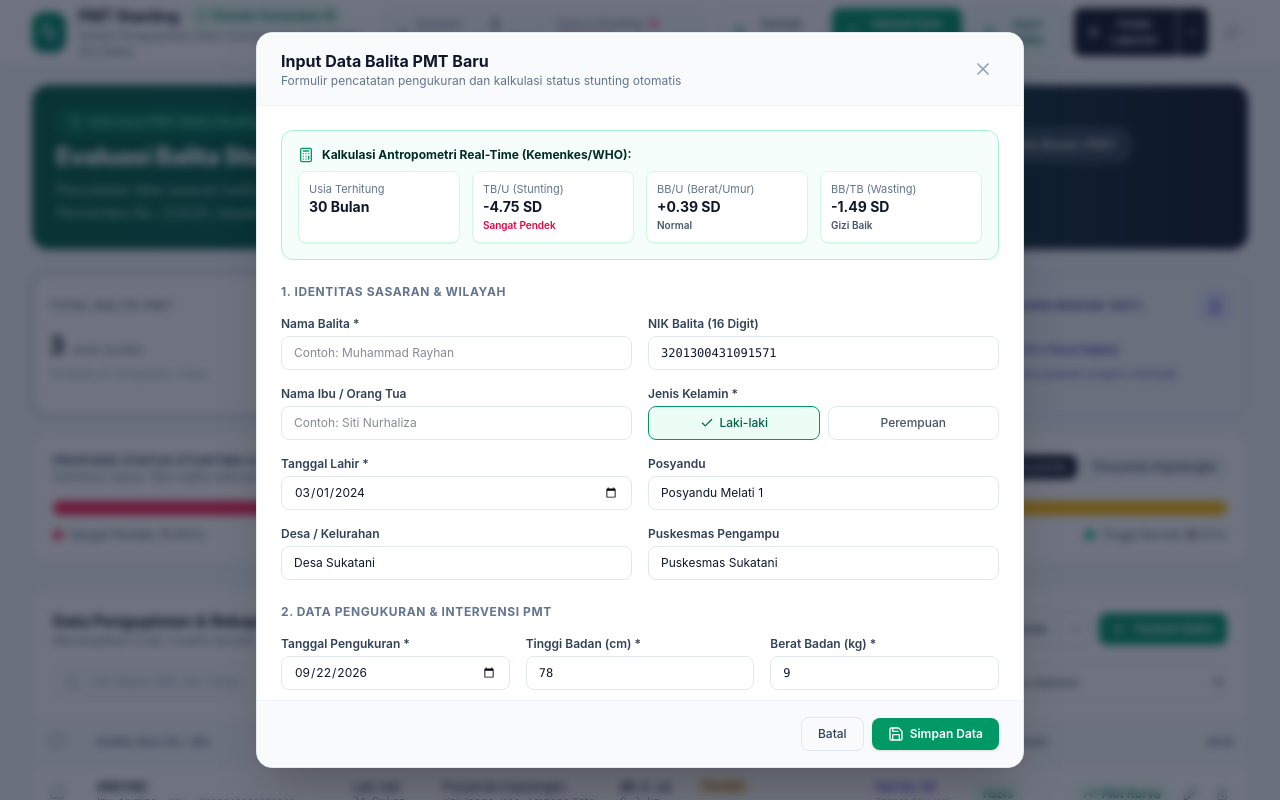
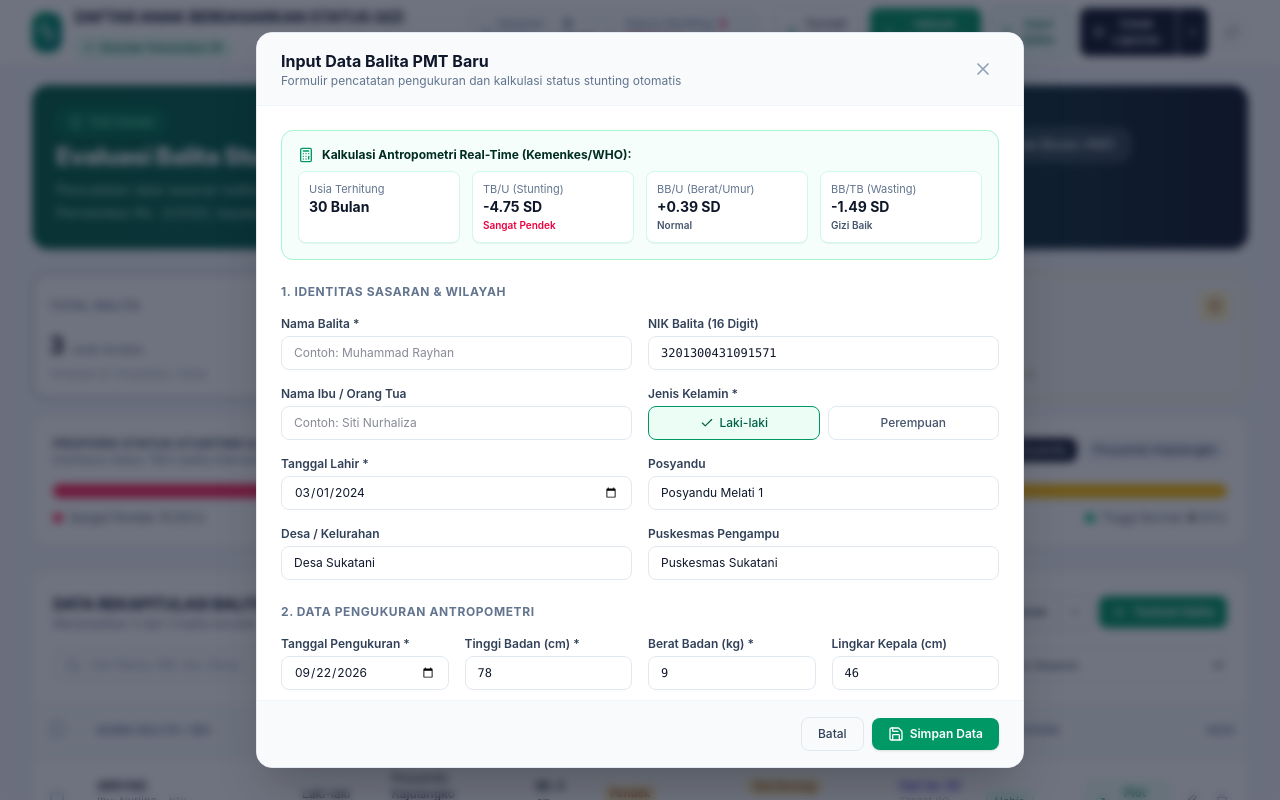
Before and after one commit to taufikrasyid10-dot/Taufik-Rasyid, a React (Vite) app: page / in a window 1280 px wide. Both pictures are taken after a click on the button "Tambah Balita". Shown: the top 800 px of the page. Built offline with nearby package versions, Linux system fonts and the light colour scheme.

Commit message:
refactor: rebrand application and update data entry
- Renamed app to "Daftar Anak Berdasarkan Status Gizi"
- Replaced PMT branding with generic anthropometric focus
- Added head circumference field to manual entry modal
- Cleaned up UI labels and dashboard statistics headers

```diff
--- a/index.html
+++ b/index.html
@@ -3,10 +3,10 @@
   <head>
     <meta charset="UTF-8" />
     <meta name="viewport" content="width=device-width, initial-scale=1.0" />
-    <title>Sistem Penguplotan Data PMT Stunting</title>
-    <meta name="description" content="Aplikasi web penguplotan, pemantauan, dan evaluasi data Pemberian Makanan Tambahan (PMT) Balita Stunting berbasis standar Kemenkes & WHO." />
-    <meta property="og:title" content="Sistem Penguplotan Data PMT Stunting" />
-    <meta property="og:description" content="Aplikasi web penguplotan, pemantauan, dan evaluasi data Pemberian Makanan Tambahan (PMT) Balita Stunting berbasis standar Kemenkes & WHO." />
+    <title>Daftar Anak Berdasarkan Status Gizi</title>
+    <meta name="description" content="Aplikasi pencatatan data antropometri, evaluasi status gizi, dan pemantauan balita stunting." />
+    <meta property="og:title" content="Daftar Anak Berdasarkan Status Gizi" />
+    <meta property="og:description" content="Aplikasi pencatatan data antropometri, evaluasi status gizi, dan pemantauan balita stunting." />
     <meta property="og:type" content="website" />
     <meta name="twitter:card" content="summary_large_image" />
     <link rel="preconnect" href="https://fonts.googleapis.com">
--- a/metadata.json
+++ b/metadata.json
@@ -1,6 +1,6 @@
 {
-  "name": "Sistem Penguplotan Data PMT Stunting",
-  "description": "Aplikasi web penguplotan, pemantauan, dan evaluasi data Pemberian Makanan Tambahan (PMT) Balita Stunting berbasis standar Kemenkes & WHO.",
+  "name": "Daftar Anak Berdasarkan Status Gizi",
+  "description": "Aplikasi pencatatan data antropometri, evaluasi status gizi, dan pemantauan balita stunting.",
   "requestFramePermissions": [],
   "majorCapabilities": ["MAJOR_CAPABILITY_SERVER_SIDE_GEMINI_API"]
 }
--- a/src/App.tsx
+++ b/src/App.tsx
@@ -103,7 +103,7 @@ export default function App() {
               <div className="space-y-1.5 max-w-2xl">
                 <div className="inline-flex items-center gap-1.5 rounded-full bg-emerald-500/20 px-3 py-1 text-xs font-semibold text-emerald-300 backdrop-blur-md border border-emerald-400/30">
                   <ShieldCheck className="h-3.5 w-3.5" />
-                  Intervensi PMT Balita Stunting Kemenkes RI
+                  Yuli Usman
                 </div>
                 <h1 className="text-xl sm:text-2xl font-extrabold tracking-tight">
                   Evaluasi Balita Stunting
--- a/src/components/ManualEntryModal.tsx
+++ b/src/components/ManualEntryModal.tsx
@@ -74,6 +74,7 @@ export default function ManualEntryModal({
       setTanggalLahir('2024-03-01');
       setBeratBadan(9.0);
       setTinggiBadan(78.0);
+      setLingkarKepala(46.0);
       setHariPMT(1);
       setKepatuhan('Habis');
       setCatatanKesehatan('');
@@ -354,10 +355,10 @@ export default function ManualEntryModal({
             {/* Section 2: Hasil Pengukuran & Intervensi PMT */}
             <div className="space-y-4">
               <h3 className="text-xs font-bold uppercase tracking-wider text-slate-500">
-                2. Data Pengukuran & Intervensi PMT
+                2. Data Pengukuran Antropometri
               </h3>
 
-              <div className="grid grid-cols-1 sm:grid-cols-3 gap-4">
+              <div className="grid grid-cols-1 sm:grid-cols-2 lg:grid-cols-4 gap-4">
                 <div>
                   <label className="block text-xs font-semibold text-slate-700 mb-1">
                     Tanggal Pengukuran *
@@ -405,61 +406,17 @@ export default function ManualEntryModal({
 
                 <div>
                   <label className="block text-xs font-semibold text-slate-700 mb-1">
-                    LiLA (Lingkar Lengan, cm)
+                    Lingkar Kepala (cm)
                   </label>
                   <input
                     type="number"
                     step="0.1"
-                    value={lingkarLengan || ''}
-                    onChange={(e) => setLingkarLengan(parseFloat(e.target.value) || undefined)}
-                    placeholder="12.5"
+                    value={lingkarKepala || ''}
+                    onChange={(e) => setLingkarKepala(parseFloat(e.target.value) || undefined)}
+                    placeholder="Contoh: 46.0"
                     className="w-full rounded-lg border border-slate-200 px-3 py-2 text-xs font-mono text-slate-900 focus:border-emerald-500 focus:outline-none focus:ring-1 focus:ring-emerald-500"
                   />
                 </div>
-
-                <div>
-                  <label className="block text-xs font-semibold text-slate-700 mb-1">
-                    Hari PMT ke-
-                  </label>
-                  <input
-                    type="number"
-                    min="1"
-                    max="180"
-                    value={hariPMT}
-                    onChange={(e) => setHariPMT(parseInt(e.target.value) || 1)}
-                    className="w-full rounded-lg border border-slate-200 px-3 py-2 text-xs font-mono text-slate-900 focus:border-emerald-500 focus:outline-none focus:ring-1 focus:ring-emerald-500"
-                  />
-                </div>
-
-                <div>
-                  <label className="block text-xs font-semibold text-slate-700 mb-1">
-                    Kepatuhan Konsumsi
-                  </label>
-                  <select
-                    value={kepatuhan}
-                    onChange={(e) => setKepatuhan(e.target.value as TingkatKepatuhan)}
-                    className="w-full rounded-lg border border-slate-200 px-3 py-2 text-xs text-slate-900 focus:border-emerald-500 focus:outline-none focus:ring-1 focus:ring-emerald-500"
-                  >
-                    <option value="Habis">Habis (100%)</option>
-                    <option value="3/4 Porsi">3/4 Porsi (75%)</option>
-                    <option value="1/2 Porsi">1/2 Porsi (50%)</option>
-                    <option value="< 1/2 Porsi">&lt; 1/2 Porsi (25%)</option>
-                    <option value="Tidak Dikonsumsi">Tidak Dikonsumsi</option>
-                  </select>
-                </div>
-              </div>
-
-              <div>
-                <label className="block text-xs font-semibold text-slate-700 mb-1">
-                  Menu PMT Pangan Lokal
-                </label>
-                <input
-                  type="text"
-                  value={menuPMT}
-                  onChange={(e) => setMenuPMT(e.target.value)}
-                  placeholder="Contoh: Nasi Tim Ikan Kembung Daun Kelor + Telur Puyuh"
-                  className="w-full rounded-lg border border-slate-200 px-3 py-2 text-xs text-slate-900 focus:border-emerald-500 focus:outline-none focus:ring-1 focus:ring-emerald-500"
-                />
               </div>
 
               <div>
--- a/src/components/Navbar.tsx
+++ b/src/components/Navbar.tsx
@@ -46,17 +46,14 @@ export default function Navbar({
               <Activity className="h-5 w-5" />
             </div>
             <div>
-              <div className="flex items-center gap-2">
-                <span className="text-base font-bold tracking-tight text-slate-900">
-                  PMT Stanting
+              <div className="flex flex-wrap items-center gap-2">
+                <span className="text-sm sm:text-base font-bold tracking-tight text-slate-900">
+                  DAFTAR ANAK BERDASARKAN STATUS GIZI
                 </span>
                 <span className="inline-flex items-center gap-1 rounded-full bg-emerald-50 px-2 py-0.5 text-xs font-semibold text-emerald-700 border border-emerald-200">
                   <ShieldCheck className="h-3 w-3" /> Standar Kemenkes RI
                 </span>
               </div>
-              <p className="text-xs text-slate-500 hidden sm:block">
-                Sistem Penguplotan Data Antropometri & Evaluasi Gizi Balita
-              </p>
             </div>
           </div>
 
--- a/src/components/PmtDataTable.tsx
+++ b/src/components/PmtDataTable.tsx
@@ -42,7 +42,7 @@ export default function PmtDataTable({
 }: PmtDataTableProps) {
   const [searchTerm, setSearchTerm] = useState('');
   const [filterStatus, setFilterStatus] = useState<string>(selectedStatus || 'Semua');
-  const [filterKepatuhan, setFilterKepatuhan] = useState<string>('Semua');
+  const [filterStatusGizi, setFilterStatusGizi] = useState<string>('Semua');
   const [filterJk, setFilterJk] = useState<string>('Semua');
   const [selectedIds, setSelectedIds] = useState<string[]>([]);
   const [currentPage, setCurrentPage] = useState(1);
@@ -75,15 +75,15 @@ export default function PmtDataTable({
         return false;
       }
 
-      // Status filter
+      // Status Stunting filter
       if (filterStatus === 'Stunting') {
         if (item.statusTBU !== 'Sangat Pendek' && item.statusTBU !== 'Pendek') return false;
       } else if (filterStatus !== 'Semua' && item.statusTBU !== filterStatus) {
         return false;
       }
 
-      // Kepatuhan filter
-      if (filterKepatuhan !== 'Semua' && item.kepatuhan !== filterKepatuhan) {
+      // Status Gizi filter (BB/TB)
+      if (filterStatusGizi !== 'Semua' && item.statusBBTB !== filterStatusGizi) {
         return false;
       }
 
@@ -105,7 +105,7 @@ export default function PmtDataTable({
 
       return true;
     });
-  }, [data, selectedPosyandu, filterStatus, filterKepatuhan, filterJk, searchTerm]);
+  }, [data, selectedPosyandu, filterStatus, filterStatusGizi, filterJk, searchTerm]);
 
   // Pagination
   const totalPages = Math.ceil(filteredData.length / pageSize) || 1;
@@ -157,8 +157,8 @@ export default function PmtDataTable({
       <div className="p-4 sm:p-5 border-b border-slate-100 space-y-3">
         <div className="flex flex-col sm:flex-row justify-between sm:items-center gap-3">
           <div>
-            <h2 className="text-base font-bold text-slate-900">
-              Data Penguplotan & Rekapitulasi Balita PMT
+            <h2 className="text-base font-bold text-slate-900 tracking-tight">
+              DATA REKAPITULASI BALITA
             </h2>
             <p className="text-xs text-slate-500">
               Menampilkan {filteredData.length} dari {data.length} balita tercatat
@@ -267,7 +267,7 @@ export default function PmtDataTable({
         </div>
 
         {/* Filter Bar */}
-        <div className="grid grid-cols-1 sm:grid-cols-2 md:grid-cols-4 gap-2.5 pt-1">
+        <div className="grid grid-cols-1 sm:grid-cols-2 lg:grid-cols-4 gap-2.5 pt-1">
           {/* Search Box */}
           <div className="relative">
             <Search className="absolute left-3 top-2.5 h-4 w-4 text-slate-400" />
@@ -304,23 +304,24 @@ export default function PmtDataTable({
             </select>
           </div>
 
-          {/* Kepatuhan Filter */}
+          {/* Status Gizi Filter */}
           <div className="flex items-center gap-2">
             <select
-              aria-label="Filter Kepatuhan Konsumsi"
-              value={filterKepatuhan}
+              aria-label="Filter Status Gizi Balita"
+              value={filterStatusGizi}
               onChange={(e) => {
-                setFilterKepatuhan(e.target.value);
+                setFilterStatusGizi(e.target.value);
                 setCurrentPage(1);
               }}
               className="w-full rounded-lg border border-slate-200 bg-white px-3 py-2 text-xs text-slate-700 focus:border-emerald-500 focus:outline-none focus:ring-1 focus:ring-emerald-500"
             >
-              <option value="Semua">Semua Kepatuhan Makan</option>
-              <option value="Habis">Habis (100%)</option>
-              <option value="3/4 Porsi">3/4 Porsi</option>
-              <option value="1/2 Porsi">1/2 Porsi</option>
-              <option value="< 1/2 Porsi">&lt; 1/2 Porsi</option>
-              <option value="Tidak Dikonsumsi">Tidak Dikonsumsi</option>
+              <option value="Semua">Semua Status Gizi</option>
+              <option value="Gizi Baik">Gizi Baik</option>
+              <option value="Gizi Kurang">Gizi Kurang</option>
+              <option value="Gizi Buruk">Gizi Buruk</option>
+              <option value="Berisiko Lebih">Berisiko Lebih</option>
+              <option value="Gizi Lebih">Gizi Lebih</option>
+              <option value="Obesitas">Obesitas</option>
             </select>
           </div>
 
@@ -394,6 +395,7 @@ export default function PmtDataTable({
               <th className="px-3 py-3">Posyandu / Desa</th>
               <th className="px-3 py-3">TB / BB</th>
               <th className="px-3 py-3">Status Stunting (TB/U)</th>
+              <th className="px-3 py-3">Status Gizi Balita</th>
               <th className="px-3 py-3">Siklus PMT</th>
               <th className="px-3 py-3">Kepatuhan</th>
               <th className="px-3 py-3 text-right">Aksi</th>
@@ -402,7 +404,7 @@ export default function PmtDataTable({
           <tbody className="divide-y divide-slate-100">
             {paginatedData.length === 0 ? (
               <tr>
-                <td colSpan={9} className="py-12 text-center text-slate-400">
+                <td colSpan={10} className="py-12 text-center text-slate-400">
                   <div className="flex flex-col items-center justify-center gap-2">
                     <AlertCircle className="h-8 w-8 text-slate-300" />
                     <p className="font-semibold text-slate-600">Tidak ada data balita yang cocok</p>
@@ -483,6 +485,28 @@ export default function PmtDataTable({
                       </div>
                       <div className="text-[10px] font-mono text-slate-500 mt-0.5">
                         Z-Score: {balita.zScoreTBU > 0 ? `+${balita.zScoreTBU}` : balita.zScoreTBU} SD
+                      </div>
+                    </td>
+
+                    {/* Status Gizi Balita */}
+                    <td className="px-3 py-3">
+                      <div className="flex items-center gap-1.5">
+                        <span
+                          className={`inline-flex items-center px-2 py-0.5 rounded-full text-[11px] font-bold ${
+                            balita.statusBBTB === 'Gizi Buruk'
+                              ? 'bg-rose-100 text-rose-800'
+                              : balita.statusBBTB === 'Gizi Kurang'
+                              ? 'bg-amber-100 text-amber-800'
+                              : balita.statusBBTB === 'Gizi Baik'
+                              ? 'bg-emerald-100 text-emerald-800'
+                              : 'bg-blue-100 text-blue-800'
+                          }`}
+                        >
+                          {balita.statusBBTB || 'Gizi Baik'}
+                        </span>
+                      </div>
+                      <div className="text-[10px] text-slate-500 mt-0.5 font-mono">
+                        BB/U: <span className="font-semibold text-slate-700">{balita.statusBBU || 'Normal'}</span> ({balita.zScoreBBU > 0 ? `+${balita.zScoreBBU}` : balita.zScoreBBU} SD)
                       </div>
                     </td>
 
--- a/src/components/PrintReportModal.tsx
+++ b/src/components/PrintReportModal.tsx
@@ -211,6 +211,7 @@ export default function PrintReportModal({ isOpen, onClose, data }: PrintReportM
                   <th className="p-2 border-r border-slate-300 text-center">BB (kg)</th>
                   <th className="p-2 border-r border-slate-300 text-center">Z-Score TB/U</th>
                   <th className="p-2 border-r border-slate-300">Status Stunting</th>
+                  <th className="p-2 border-r border-slate-300">Status Gizi Balita</th>
                   <th className="p-2 text-center">Hari PMT</th>
                 </tr>
               </thead>
@@ -230,6 +231,10 @@ export default function PrintReportModal({ isOpen, onClose, data }: PrintReportM
                     </td>
                     <td className="p-2 border-r border-slate-200 font-semibold text-[11px]">
                       {item.statusTBU}
+                    </td>
+                    <td className="p-2 border-r border-slate-200 text-[11px]">
+                      <span className="font-semibold text-slate-800">{item.statusBBTB || 'Gizi Baik'}</span>
+                      <span className="text-slate-500 block text-[10px]">BB/U: {item.statusBBU || 'Normal'}</span>
                     </td>
                     <td className="p-2 text-center font-mono">Hari ke-{item.hariPMT}</td>
                   </tr>
--- a/src/components/StatisticsOverview.tsx
+++ b/src/components/StatisticsOverview.tsx
@@ -1,6 +1,6 @@
 import React from 'react';
 import { BalitaPMT } from '../types';
-import { Users, AlertOctagon, CheckCircle, Award, TrendingUp, HeartHandshake, ShieldCheck } from 'lucide-react';
+import { Users, AlertOctagon, CheckCircle, ShieldCheck } from 'lucide-react';
 
 interface StatisticsOverviewProps {
   data: BalitaPMT[];
@@ -29,31 +29,23 @@ export default function StatisticsOverview({
   const stuntingPercentage = total > 0 ? ((totalStunting / total) * 100).toFixed(1) : '0';
   const normalPercentage = total > 0 ? ((normal / total) * 100).toFixed(1) : '0';
 
-  // Kepatuhan
-  const kepatuhanHabis = data.filter(d => d.kepatuhan === 'Habis').length;
-  const kepatuhanPersen = total > 0 ? ((kepatuhanHabis / total) * 100).toFixed(1) : '0';
-
-  // Intervensi membaik / sesuai target
-  const membaik = data.filter(d => d.statusIntervensi === 'Membaik' || d.statusIntervensi === 'Sesuai Target').length;
-  const perluTindakLanjut = data.filter(d => d.statusIntervensi === 'Perlu Tindak Lanjut' || d.statusIntervensi === 'Kritis').length;
-
   // Posyandu breakdown
   const posyanduList = Array.from(new Set(data.map(d => d.posyandu))).filter(Boolean);
 
   return (
     <div className="space-y-4">
-      {/* 4 Core Summary Cards */}
-      <div className="grid grid-cols-1 sm:grid-cols-2 lg:grid-cols-4 gap-4">
+      {/* Core Summary Cards - Sejajar 3 Kolom */}
+      <div className="grid grid-cols-1 sm:grid-cols-3 gap-4 items-stretch">
 
-        {/* Card 1: Total Sasaran */}
+        {/* Card 1: Total Balita */}
         <div
           onClick={() => onSelectStatus('Semua')}
-          className={`cursor-pointer rounded-2xl border p-4 shadow-xs transition ${
+          className={`cursor-pointer rounded-2xl border p-4 shadow-xs transition flex flex-col justify-between h-full ${
             selectedStatus === 'Semua' ? 'border-slate-400 bg-white ring-2 ring-slate-400/20' : 'border-slate-200 bg-white hover:border-slate-300'
           }`}
         >
           <div className="flex items-center justify-between">
-            <span className="text-xs font-semibold text-slate-500 uppercase tracking-wider">Total Balita PMT</span>
+            <span className="text-xs font-semibold text-slate-500 uppercase tracking-wider">Total Balita</span>
             <div className="flex h-8 w-8 items-center justify-center rounded-lg bg-slate-100 text-slate-600">
               <Users className="h-4 w-4" />
             </div>
@@ -67,15 +59,15 @@ export default function StatisticsOverview({
           </p>
         </div>
 
-        {/* Card 2: Balita Stunting */}
+        {/* Card 2: Kasus Stunting */}
         <div
           onClick={() => onSelectStatus('Stunting')}
-          className={`cursor-pointer rounded-2xl border p-4 shadow-xs transition ${
+          className={`cursor-pointer rounded-2xl border p-4 shadow-xs transition flex flex-col justify-between h-full ${
             selectedStatus === 'Stunting' ? 'border-rose-400 bg-rose-50/40 ring-2 ring-rose-400/20' : 'border-rose-200 bg-rose-50/20 hover:border-rose-300'
           }`}
         >
           <div className="flex items-center justify-between">
-            <span className="text-xs font-semibold text-rose-800 uppercase tracking-wider">Kasus Stunting (TB/U &lt; -2 SD)</span>
+            <span className="text-xs font-semibold text-rose-800 uppercase tracking-wider">Kasus Stunting</span>
             <div className="flex h-8 w-8 items-center justify-center rounded-lg bg-rose-100 text-rose-700">
               <AlertOctagon className="h-4 w-4" />
             </div>
@@ -84,75 +76,35 @@ export default function StatisticsOverview({
             <span className="text-2xl font-bold text-rose-600">{totalStunting}</span>
             <span className="text-xs font-semibold text-rose-700">({stuntingPercentage}%)</span>
           </div>
-          <div className="mt-1 flex items-center gap-2 text-[11px] text-rose-700/80">
-            <span>Sangat Pendek: {sangatPendek}</span>
-            <span>•</span>
-            <span>Pendek: {pendek}</span>
-          </div>
+          <p className="mt-1 text-[11px] text-rose-700/80">
+            TB/U &lt; -2 SD Standar WHO
+          </p>
         </div>
 
-        {/* Card 3: Kategori Tingkat Stunting / Status TB/U */}
-        {normal === 0 ? (
+        {/* Card 3: Sasaran Stunting */}
         <div
           onClick={() => onSelectStatus(selectedStatus === 'Sangat Pendek' ? 'Pendek' : 'Sangat Pendek')}
-            className={`cursor-pointer rounded-2xl border p-4 shadow-xs transition ${
+          className={`cursor-pointer rounded-2xl border p-4 shadow-xs transition flex flex-col justify-between h-full ${
             selectedStatus === 'Sangat Pendek' || selectedStatus === 'Pendek'
               ? 'border-amber-400 bg-amber-50/40 ring-2 ring-amber-400/20'
               : 'border-amber-200 bg-amber-50/20 hover:border-amber-300'
           }`}
         >
           <div className="flex items-center justify-between">
-              <span className="text-xs font-semibold text-amber-900 uppercase tracking-wider">100% Sasaran Stunting</span>
+            <span className="text-xs font-semibold text-amber-900 uppercase tracking-wider">Sasaran Stunting</span>
             <div className="flex h-8 w-8 items-center justify-center rounded-lg bg-amber-100 text-amber-800">
               <ShieldCheck className="h-4 w-4" />
             </div>
           </div>
           <div className="mt-2 flex items-baseline gap-2">
-              <span className="text-2xl font-bold text-amber-900">{sangatPendek} SP</span>
-              <span className="text-xs font-semibold text-amber-800">/ {pendek} Pendek</span>
+            <span className="text-2xl font-bold text-amber-900">{totalStunting}</span>
+            <span className="text-xs font-semibold text-amber-800">Sasaran Prioritas</span>
           </div>
-            <p className="mt-1 text-[11px] text-amber-800/80">
-              Semua balita memenuhi kriteria TB/U &lt; -2 SD Kemenkes
-            </p>
+          <div className="mt-1 flex items-center gap-2 text-[11px] text-amber-800/80">
+            <span>Sangat Pendek: {sangatPendek}</span>
+            <span>•</span>
+            <span>Pendek: {pendek}</span>
           </div>
-        ) : (
-          <div
-            onClick={() => onSelectStatus('Normal')}
-            className={`cursor-pointer rounded-2xl border p-4 shadow-xs transition ${
-              selectedStatus === 'Normal' ? 'border-emerald-400 bg-emerald-50/40 ring-2 ring-emerald-400/20' : 'border-emerald-200 bg-emerald-50/20 hover:border-emerald-300'
-            }`}
-          >
-            <div className="flex items-center justify-between">
-              <span className="text-xs font-semibold text-emerald-800 uppercase tracking-wider">Tinggi Normal / Lulus</span>
-              <div className="flex h-8 w-8 items-center justify-center rounded-lg bg-emerald-100 text-emerald-700">
-                <CheckCircle className="h-4 w-4" />
-              </div>
-            </div>
-            <div className="mt-2 flex items-baseline gap-2">
-              <span className="text-2xl font-bold text-emerald-700">{normal}</span>
-              <span className="text-xs font-semibold text-emerald-800">({normalPercentage}%)</span>
-            </div>
-            <p className="mt-1 text-[11px] text-emerald-700/80">
-              {tinggi > 0 ? `Termasuk ${tinggi} kategori tinggi (>+3 SD)` : 'Sesuai dengan kurva pertumbuhan'}
-            </p>
-          </div>
-        )}
-
-        {/* Card 4: Kepatuhan Konsumsi PMT */}
-        <div className="rounded-2xl border border-indigo-200 bg-indigo-50/20 p-4 shadow-xs">
-          <div className="flex items-center justify-between">
-            <span className="text-xs font-semibold text-indigo-900 uppercase tracking-wider">Kepatuhan Makan 100%</span>
-            <div className="flex h-8 w-8 items-center justify-center rounded-lg bg-indigo-100 text-indigo-700">
-              <Award className="h-4 w-4" />
-            </div>
-          </div>
-          <div className="mt-2 flex items-baseline gap-2">
-            <span className="text-2xl font-bold text-indigo-950">{kepatuhanHabis}</span>
-            <span className="text-xs font-semibold text-indigo-800">({kepatuhanPersen}% Porsi Habis)</span>
-          </div>
-          <p className="mt-1 text-[11px] text-indigo-800/80">
-            {membaik} balita menunjukkan progres membaik
-          </p>
         </div>
 
       </div>
```
Also changed, not shown: src/components/GrowthCurvePlot.tsx (+5 -3 lines). Lines whose indentation alone changed are shown as unchanged.
